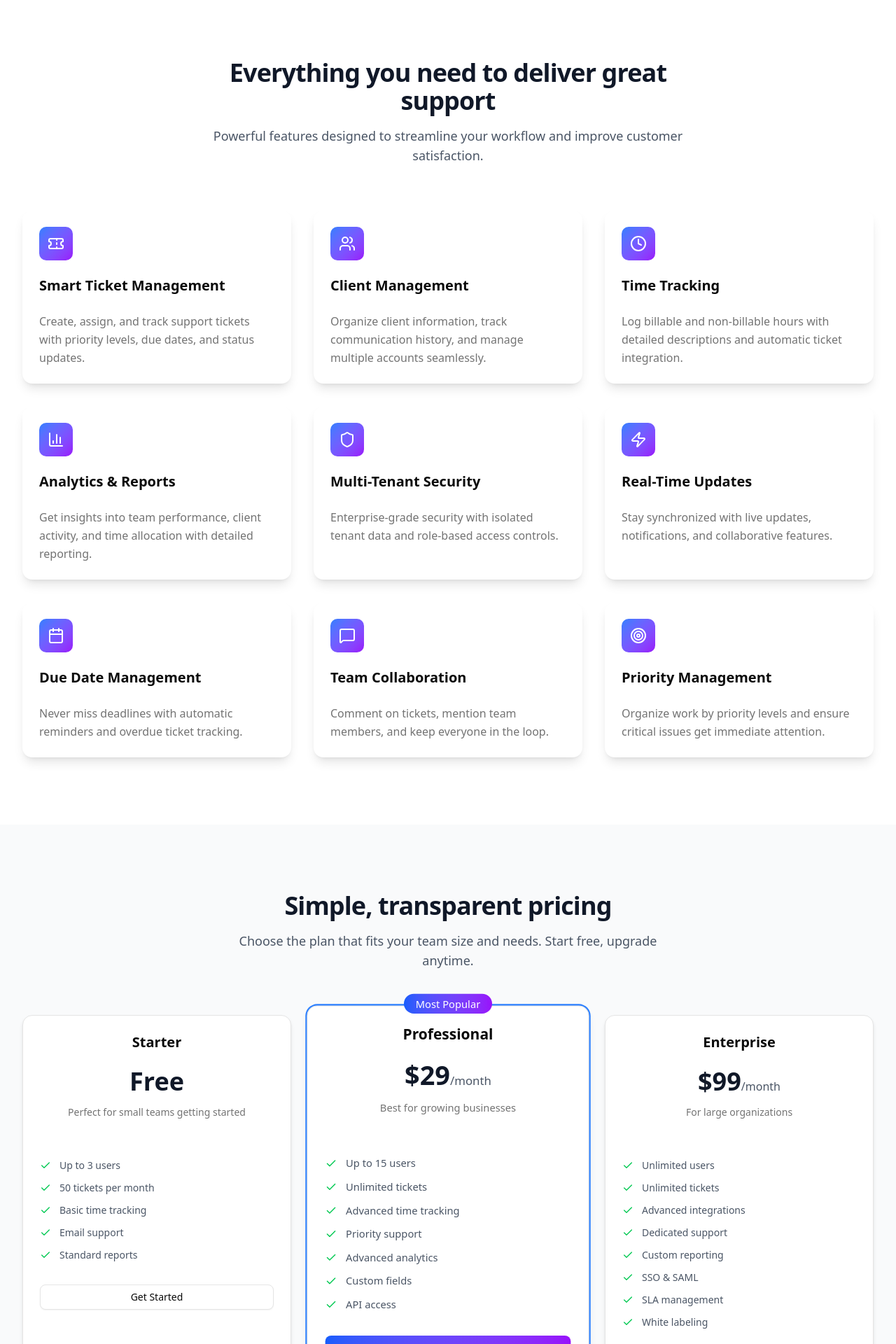
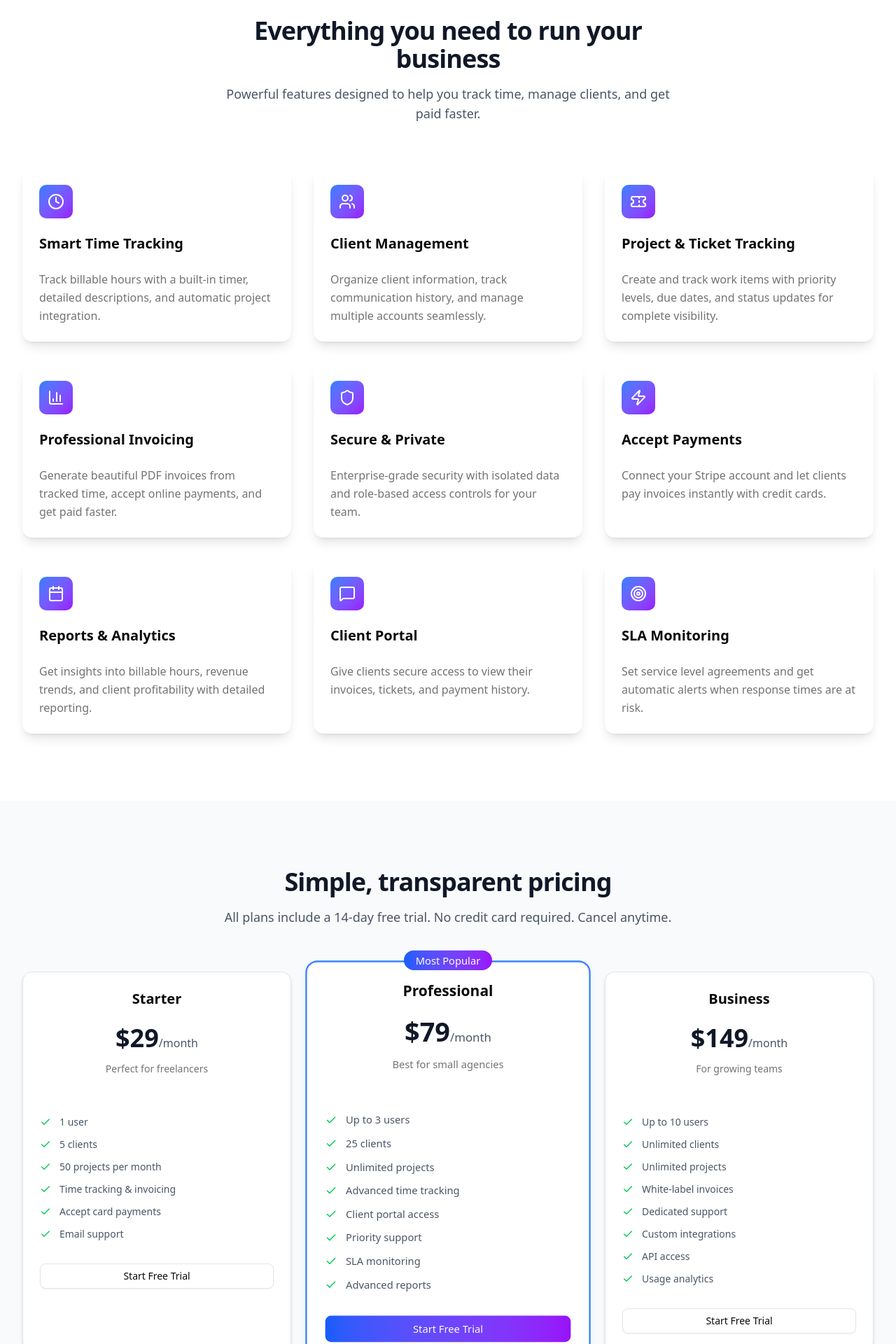
Before and after one commit to DylanJDombrowski/my-ticketing-saas, a Next.js app: page / in a window 1280 px wide. Shown: the part 780-2700 px from the top of the page at 70% size. Built offline with nearby package versions, Linux system fonts and the light colour scheme; no server answers.

Commit message:
branding

```diff
--- a/src/app/api/client-portal/[token]/route.ts
+++ b/src/app/api/client-portal/[token]/route.ts
@@ -2,8 +2,11 @@ import { NextResponse } from "next/server";
 export const dynamic = 'force-dynamic';
 import { createServerClient } from "@/lib/supabase-server";
 
-export async function GET({ params }: { params: Promise<{ token: string }> }) {
-  const { token } = await params;
+export async function GET(
+  _request: Request,
+  context: { params: Promise<{ token: string }> }
+) {
+  const { token } = await context.params;
 
   try {
     const supabase = await createServerClient();
--- a/src/app/api/stripe/connect/status/route.ts
+++ b/src/app/api/stripe/connect/status/route.ts
@@ -3,7 +3,7 @@ export const dynamic = 'force-dynamic';
 import { stripe } from "@/lib/stripe-server";
 import { createServerClient } from "@/lib/supabase-server";
 
-export async function GET(request: NextRequest) {
+export async function GET(_request: NextRequest) {
   try {
     const supabase = await createServerClient();
 
--- a/src/app/client-portal/[token]/page.tsx
+++ b/src/app/client-portal/[token]/page.tsx
@@ -17,15 +17,12 @@ import {
 import { ClientPortalLayout } from "@/components/client-portal-layout";
 import {
   FileText,
-  Download,
   Eye,
   DollarSign,
-  Calendar,
   Ticket,
   AlertCircle,
   CheckCircle,
-  Clock,
-  ArrowRight
+  Clock
 } from "lucide-react";
 
 interface Invoice {
--- a/src/app/layout.tsx
+++ b/src/app/layout.tsx
@@ -15,8 +15,8 @@ const geistMono = Geist_Mono({
 });
 
 export const metadata: Metadata = {
-  title: "Ticketing SaaS",
-  description: "Modern client ticketing and time tracking platform",
+  title: "Billable - Time Tracking & Invoicing",
+  description: "Professional time tracking, invoicing, and client management platform for freelancers and agencies",
 };
 
 export default function RootLayout({
--- a/src/components/home/cta.tsx
+++ b/src/components/home/cta.tsx
@@ -8,12 +8,11 @@ export function CTA() {
       <div className="mx-auto max-w-7xl px-6 py-24 lg:px-8">
         <div className="mx-auto max-w-2xl text-center">
           <h2 className="text-3xl font-bold tracking-tight text-white sm:text-4xl">
-            Ready to transform your support workflow?
+            Ready to get paid faster?
           </h2>
           <p className="mt-6 text-lg leading-8 text-blue-100">
-            Join thousands of teams who trust our platform to deliver
-            exceptional customer service. Start your free trial today and see
-            the difference.
+            Join freelancers and agencies using Billable to track time, manage clients,
+            and send professional invoices. Start your 14-day free trial today.
           </p>
           <div className="mt-10 flex items-center justify-center gap-x-6">
             <Link href="/register">
@@ -36,12 +35,12 @@ export function CTA() {
 
           <div className="mt-16 grid grid-cols-1 gap-8 sm:grid-cols-3 text-center">
             <div>
-              <div className="text-2xl font-bold text-white">10,000+</div>
-              <div className="text-blue-100">Tickets Processed</div>
+              <div className="text-2xl font-bold text-white">$2M+</div>
+              <div className="text-blue-100">Invoiced Through Billable</div>
             </div>
             <div>
-              <div className="text-2xl font-bold text-white">500+</div>
-              <div className="text-blue-100">Happy Customers</div>
+              <div className="text-2xl font-bold text-white">10,000+</div>
+              <div className="text-blue-100">Hours Tracked</div>
             </div>
             <div>
               <div className="text-2xl font-bold text-white">99.9%</div>
--- a/src/components/home/features.tsx
+++ b/src/components/home/features.tsx
@@ -19,10 +19,10 @@ import {
 
 const features = [
   {
-    icon: Ticket,
-    title: "Smart Ticket Management",
+    icon: Clock,
+    title: "Smart Time Tracking",
     description:
-      "Create, assign, and track support tickets with priority levels, due dates, and status updates.",
+      "Track billable hours with a built-in timer, detailed descriptions, and automatic project integration.",
   },
   {
     icon: Users,
@@ -31,46 +31,46 @@ const features = [
       "Organize client information, track communication history, and manage multiple accounts seamlessly.",
   },
   {
-    icon: Clock,
-    title: "Time Tracking",
+    icon: Ticket,
+    title: "Project & Ticket Tracking",
     description:
-      "Log billable and non-billable hours with detailed descriptions and automatic ticket integration.",
+      "Create and track work items with priority levels, due dates, and status updates for complete visibility.",
   },
   {
     icon: BarChart3,
-    title: "Analytics & Reports",
+    title: "Professional Invoicing",
     description:
-      "Get insights into team performance, client activity, and time allocation with detailed reporting.",
+      "Generate beautiful PDF invoices from tracked time, accept online payments, and get paid faster.",
   },
   {
     icon: Shield,
-    title: "Multi-Tenant Security",
+    title: "Secure & Private",
     description:
-      "Enterprise-grade security with isolated tenant data and role-based access controls.",
+      "Enterprise-grade security with isolated data and role-based access controls for your team.",
   },
   {
     icon: Zap,
-    title: "Real-Time Updates",
+    title: "Accept Payments",
     description:
-      "Stay synchronized with live updates, notifications, and collaborative features.",
+      "Connect your Stripe account and let clients pay invoices instantly with credit cards.",
   },
   {
     icon: Calendar,
-    title: "Due Date Management",
+    title: "Reports & Analytics",
     description:
-      "Never miss deadlines with automatic reminders and overdue ticket tracking.",
+      "Get insights into billable hours, revenue trends, and client profitability with detailed reporting.",
   },
   {
     icon: MessageSquare,
-    title: "Team Collaboration",
+    title: "Client Portal",
     description:
-      "Comment on tickets, mention team members, and keep everyone in the loop.",
+      "Give clients secure access to view their invoices, tickets, and payment history.",
   },
   {
     icon: Target,
-    title: "Priority Management",
+    title: "SLA Monitoring",
     description:
-      "Organize work by priority levels and ensure critical issues get immediate attention.",
+      "Set service level agreements and get automatic alerts when response times are at risk.",
   },
 ];
 
@@ -80,11 +80,10 @@ export function Features() {
       <div className="mx-auto max-w-7xl px-6 lg:px-8">
         <div className="mx-auto max-w-2xl text-center">
           <h2 className="text-3xl font-bold tracking-tight text-gray-900 sm:text-4xl">
-            Everything you need to deliver great support
+            Everything you need to run your business
           </h2>
           <p className="mt-4 text-lg text-gray-600">
-            Powerful features designed to streamline your workflow and improve
-            customer satisfaction.
+            Powerful features designed to help you track time, manage clients, and get paid faster.
           </p>
         </div>
 
--- a/src/components/home/hero.tsx
+++ b/src/components/home/hero.tsx
@@ -10,16 +10,15 @@ export function Hero() {
       <div className="mx-auto max-w-7xl px-6 py-24 sm:py-32 lg:px-8">
         <div className="mx-auto max-w-3xl text-center">
           <h1 className="text-4xl font-bold tracking-tight text-gray-900 sm:text-6xl">
-            Streamline Your
+            Track Time.
             <span className="text-transparent bg-clip-text bg-gradient-to-r from-blue-600 to-purple-600">
               {" "}
-              Client Support
+              Get Paid.
             </span>
           </h1>
           <p className="mt-6 text-lg leading-8 text-gray-600">
-            The modern ticketing platform that helps teams track issues, manage
-            clients, and bill time efficiently. Everything you need to deliver
-            exceptional customer service.
+            Professional time tracking and invoicing for freelancers and agencies.
+            Manage clients, track billable hours, and get paid faster with Billable.
           </p>
 
           <div className="mt-10 flex items-center justify-center gap-x-6">
@@ -48,7 +47,7 @@ export function Hero() {
                 Lightning Fast
               </h3>
               <p className="mt-2 text-sm text-gray-600 text-center">
-                Set up in minutes, not hours. Start managing tickets
+                Set up in minutes, not hours. Start tracking time and billing clients
                 immediately.
               </p>
             </div>
--- a/src/components/home/pricing.tsx
+++ b/src/components/home/pricing.tsx
@@ -12,51 +12,54 @@ import { Check } from "lucide-react";
 const plans = [
   {
     name: "Starter",
-    price: "Free",
-    description: "Perfect for small teams getting started",
+    price: "$29",
+    period: "/month",
+    description: "Perfect for freelancers",
     features: [
-      "Up to 3 users",
-      "50 tickets per month",
-      "Basic time tracking",
+      "1 user",
+      "5 clients",
+      "50 projects per month",
+      "Time tracking & invoicing",
+      "Accept card payments",
       "Email support",
-      "Standard reports",
     ],
-    cta: "Get Started",
+    cta: "Start Free Trial",
     popular: false,
   },
   {
     name: "Professional",
-    price: "$29",
+    price: "$79",
     period: "/month",
-    description: "Best for growing businesses",
+    description: "Best for small agencies",
     features: [
-      "Up to 15 users",
-      "Unlimited tickets",
+      "Up to 3 users",
+      "25 clients",
+      "Unlimited projects",
       "Advanced time tracking",
+      "Client portal access",
       "Priority support",
-      "Advanced analytics",
-      "Custom fields",
-      "API access",
+      "SLA monitoring",
+      "Advanced reports",
     ],
     cta: "Start Free Trial",
     popular: true,
   },
   {
-    name: "Enterprise",
-    price: "$99",
+    name: "Business",
+    price: "$149",
     period: "/month",
-    description: "For large organizations",
+    description: "For growing teams",
     features: [
-      "Unlimited users",
-      "Unlimited tickets",
-      "Advanced integrations",
+      "Up to 10 users",
+      "Unlimited clients",
+      "Unlimited projects",
+      "White-label invoices",
       "Dedicated support",
-      "Custom reporting",
-      "SSO & SAML",
-      "SLA management",
-      "White labeling",
+      "Custom integrations",
+      "API access",
+      "Usage analytics",
     ],
-    cta: "Contact Sales",
+    cta: "Start Free Trial",
     popular: false,
   },
 ];
@@ -70,8 +73,8 @@ export function Pricing() {
             Simple, transparent pricing
           </h2>
           <p className="mt-4 text-lg text-gray-600">
-            Choose the plan that fits your team size and needs. Start free,
-            upgrade anytime.
+            All plans include a 14-day free trial. No credit card required.
+            Cancel anytime.
           </p>
         </div>
 
```
